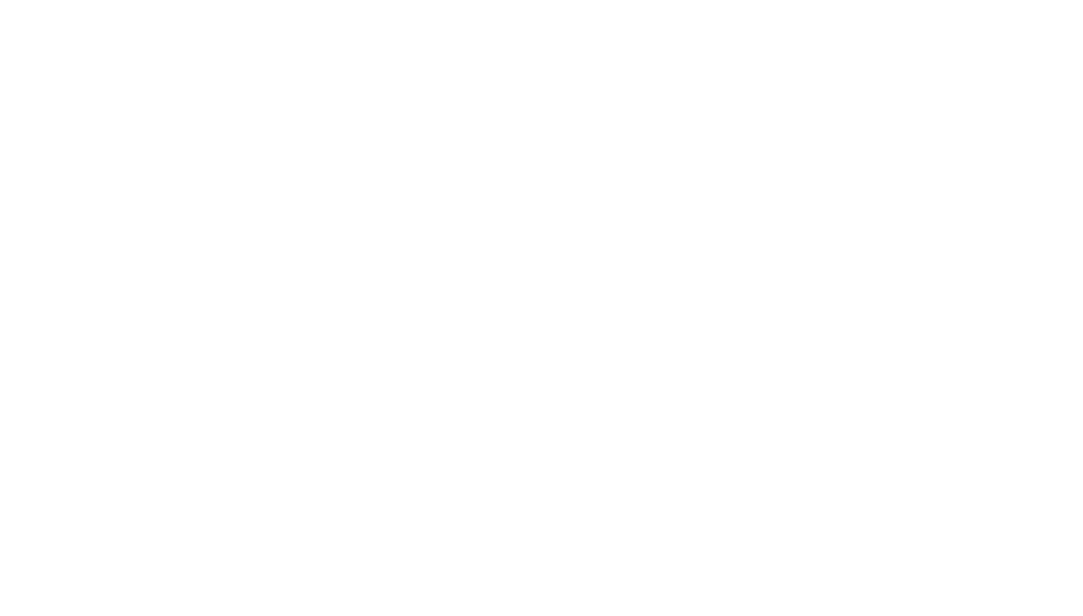
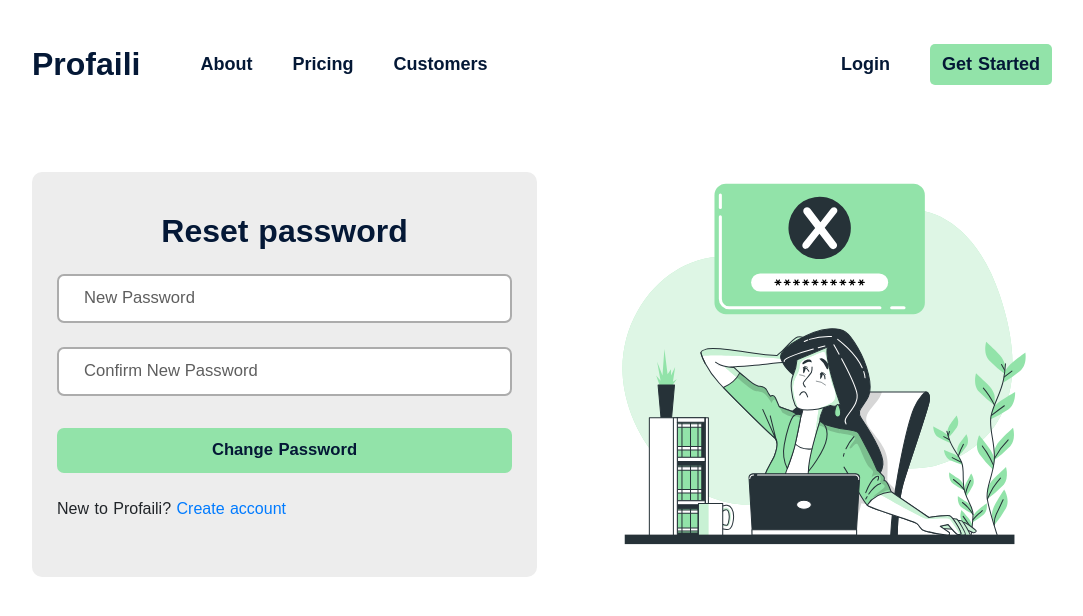
Before and after one commit to backendcommunity/profaili-fe, a Nuxt app: page /reset-password in a window 1280 px wide. Before the commit this address had no page. Shown: the top 616 px of the page, without its empty margins (88-1171 px from the left). Built offline with nearby package versions, Linux system fonts and the light colour scheme.

Commit message:
Finished authentication views

```diff
--- a/components/unauthenticated/UnauthNav.vue
+++ b/components/unauthenticated/UnauthNav.vue
@@ -42,6 +42,7 @@
       align-items: center
     a
       margin: 0 20px
+      text-decoration: none
     .brand
       font-weight: bold
       font-size: 32px
--- a/components/unauthenticated/form/UnauthButton.vue
+++ b/components/unauthenticated/form/UnauthButton.vue
@@ -14,6 +14,6 @@
     font-weight: bold
     border: none
     text-align: center
-    margin-top: 10px
+    margin-top: 4vh
     padding: 10px 25px
 </style>
--- a/components/unauthenticated/form/UnauthForm.vue
+++ b/components/unauthenticated/form/UnauthForm.vue
@@ -22,5 +22,5 @@
     font:
       weight: bold
       size: 32px
-      color: #041836
+    color: #041836
 </style>
--- a/layouts/unauthenticated.vue
+++ b/layouts/unauthenticated.vue
@@ -20,7 +20,7 @@ export default {
   }
 };
 </script>
-<style>
+<style lang="scss">
 * {
   font-family: "Montserrat", sans-serif;
   box-sizing: border-box;
@@ -34,4 +34,7 @@ export default {
   width: 100%;
   height: auto;
 }
+.content {
+  padding-top: 8vh
+}
 </style>
--- /dev/null
+++ b/pages/forgot-password.vue
@@ -0,0 +1,32 @@
+<template>
+  <div class="e-container forgot-password">
+    <div class="row">
+      <div class="col-md-6 content">
+        <UnauthForm title="Forgot password?">
+          <form class="mt-4">
+            <UnauthInput class="white mb-4" placeholder="Email" />
+            <UnauthButton>Recover Password</UnauthButton>
+            <p class="mt-4">
+              New to Profaili?
+              <nuxt-link to="/register">Create account</nuxt-link>
+            </p>
+          </form>
+        </UnauthForm>
+      </div>
+      <div class="col-md-6">
+        <img class="illustration" :src="forgotPassword" />
+      </div>
+    </div>
+  </div>
+</template>
+<script>
+import forgotPassword from "~/assets/img/forgotpassword.svg";
+export default {
+  layout: "unauthenticated",
+  data: function() {
+    return {
+      forgotPassword
+    };
+  }
+};
+</script>
--- a/pages/index.vue
+++ b/pages/index.vue
@@ -1,7 +1,7 @@
 <template>
   <div class="e-container home">
     <div class="row">
-      <div class="col-md-6 pt-4">
+      <div class="col-md-6 content">
         <h2 class="banner-text">Sync your online profile</h2>
         <p class="sub-text">Update your profile across multiple social networks at once with Profaili.</p>
         <form>
--- a/pages/login.vue
+++ b/pages/login.vue
@@ -1,7 +1,7 @@
 <template>
   <div class="e-container login">
     <div class="row">
-      <div class="col-md-6 pt-4">
+      <div class="col-md-6 content">
         <UnauthForm title="Hello, welcome back">
           <form class="mt-4">
             <UnauthInput class="white mb-4" placeholder="Email" />
--- /dev/null
+++ b/pages/register.vue
@@ -0,0 +1,26 @@
+<template>
+  <div class="e-container login">
+    <div class="row">
+      <div class="col-md-6 offset-md-3 content">
+        <UnauthForm title="Hello, create an account">
+          <form class="mt-4">
+            <UnauthInput class="white mb-4" placeholder="Name" />
+            <UnauthInput class="white" placeholder="Email" />
+            <UnauthInput class="white" placeholder="Password" />
+            <UnauthButton class="action">Create Account</UnauthButton>
+            <p class="mt-4">
+              Already have an account?
+              <nuxt-link to="/login">Login</nuxt-link>
+            </p>
+          </form>
+        </UnauthForm>
+      </div>
+    </div>
+  </div>
+</template>
+<style lang="sass"></style>
+<script>
+export default {
+  layout: "unauthenticated"
+};
+</script>
--- /dev/null
+++ b/pages/reset-password.vue
@@ -0,0 +1,33 @@
+<template>
+  <div class="e-container forgot-password">
+    <div class="row">
+      <div class="col-md-6 content">
+        <UnauthForm title="Reset password">
+          <form class="mt-4">
+            <UnauthInput class="white mb-4" placeholder="New Password" />
+            <UnauthInput class="white mb-4" placeholder="Confirm New Password" />
+            <UnauthButton>Change Password</UnauthButton>
+            <p class="mt-4">
+              New to Profaili?
+              <nuxt-link to="/register">Create account</nuxt-link>
+            </p>
+          </form>
+        </UnauthForm>
+      </div>
+      <div class="col-md-6">
+        <img class="illustration" :src="resetPassword" />
+      </div>
+    </div>
+  </div>
+</template>
+<script>
+import resetPassword from "~/assets/img/forgotpassword.svg";
+export default {
+  layout: "unauthenticated",
+  data: function() {
+    return {
+      resetPassword
+    };
+  }
+};
+</script>
```
Also changed, not shown: assets/img/forgotpassword.svg (added), pages/dashboard.vue/index.vue (added).
